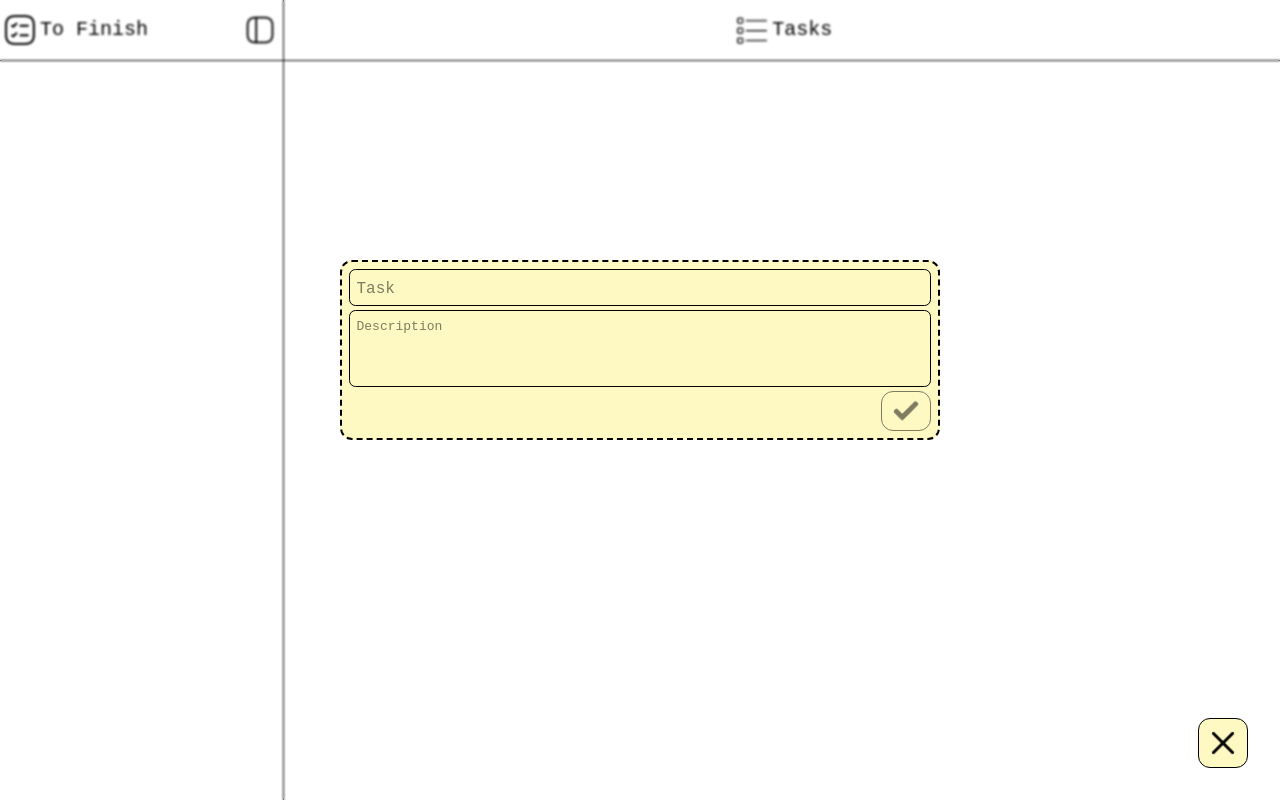
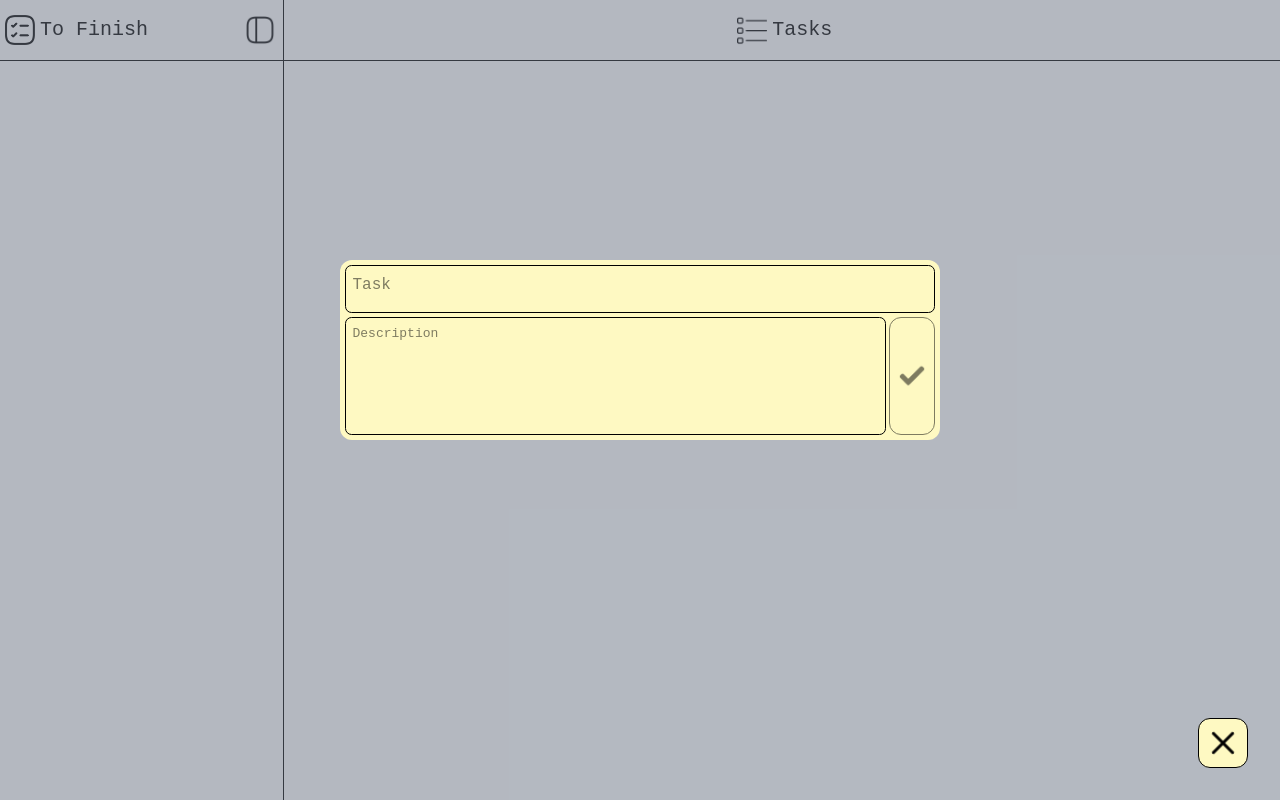
Before and after one commit to mohamedBkeirat/To-Finish, a React (Vite) app: page / in a window 1280 px wide. Both pictures are taken after a click on the button 1222 px from the left and 742 px from the top of the page. Built offline with nearby package versions, Linux system fonts and the light colour scheme.

Commit message:
refactor: extract deleteTask and handleCheckState into reusable functions

```diff
--- a/src/App.css
+++ b/src/App.css
@@ -8,7 +8,7 @@
   @apply  grid grid-cols-[1fr_3.5fr] grid-rows-[60px_1fr] w-full h-screen overflow-hidden;
 }
 .hover-mode{
-  @apply hover:cursor-pointer hover:bg-yellow-200 hover:border-2 hover:border-dashed
+  @apply hover:cursor-pointer hover:bg-yellow-200
 }
 .active-mode {
   @apply active:cursor-default active:bg-yellow-300 active:border-double
@@ -22,14 +22,8 @@
 .task-container{
   @apply  flex min-h-[45px] w-full rounded-[12px] border-[1px] p-[5px] items-center bg-yellow-200
 }
-.add-mode-container{
-  @apply grid grid-cols-[1fr] grid-rows-[1fr_2fr_1fr] h-[180px] w-[600px] rounded-[12px] p-[5px] bg-yellow-100 border-2 border-dashed mb-[100px]
-}
-.blur-container{
-  @apply absolute w-screen h-screen backdrop-blur-[1px] flex justify-center items-center
-}
 .textarea{
-  @apply resize-none p-2 break-words m-[2px] hover:!cursor-text rounded-lg focus:bg-yellow-200 border focus:border-2 text-[16px]
+  @apply resize-none p-2 break-words hover:!cursor-text rounded-lg focus:bg-yellow-200 border focus:border-2 text-[16px]
 }
 .sidebar-container{
   @apply h-screen border-r-[1px] overflow-y-auto border-t-[1px]
--- a/src/components/AddMode.tsx
+++ b/src/components/AddMode.tsx
@@ -5,17 +5,17 @@ import Button from './Button';
 import type { Dispatch, SetStateAction } from "react";
 import type { Task } from '../types/task';
 
-
 type addModeProps ={
   tasks: Task[]
   setTasks : Dispatch<SetStateAction<Task[]>>
 }
-export default function AddMode({tasks,setTasks}:addModeProps){
-
+export default function AddMode({
+  tasks,
+  setTasks,
+}:addModeProps){
+  const [taskValue,setTaskValue] = React.useState('')
+  const [descriptionValue,setdescriptionValue] = React.useState('')
   const [isClicked , setIsClick] = React.useState(false)
-  const [taskValue,setTaskValue] = React.useState('')
-  const [taskDescriptionValue,settaskDescriptionValue] = React.useState('')
-
 function handleToggle(){
     setIsClick(!isClicked)
 }
@@ -29,50 +29,57 @@ function isValue() {
   }
     const newTasks:Task[] = [...tasks, {
       task: taskValue,
-      description: taskDescriptionValue,
+      description: descriptionValue,
       id: crypto.randomUUID(),
       date: dayjs(),
-      isChecked:false
+      isChecked:false,
+      completedDate:null
     }]
     setTasks(newTasks)
     saveToStorage('tasks',newTasks)
     handleToggle()
     setTaskValue('')
-    settaskDescriptionValue('')
+    setdescriptionValue('')
   }
   return(
     <>
       {isClicked &&
-      <div className="blur-container" data-testid='blur-container' >
-        <div className='add-mode-container' data-testid='add-mode-container'>
+      <>
+      <div className="absolute z-40 w-screen h-screen bg-gray-500/50" onClick={handleToggle} data-testid='blur-container' />
+      <div className='flex justify-center items-center absolute w-screen h-screen'>
+        <div className='flex z-50 gap-1 flex-col h-[180px] w-[600px] rounded-[12px] p-[5px] bg-yellow-100  mb-[100px]' data-testid='add-mode-container'>
           <textarea
           onKeyDown={e=> {if(e.key === 'Enter'){addTask()}}}
           value={taskValue}
           onChange={(e)=>{setTaskValue(e.target.value)}}
           placeholder='Task'
           className='textarea hover-mode' />
-
+          <div className=' flex h-full gap-1 '>
             <textarea
-          value={taskDescriptionValue}
-          onChange={(e)=>{settaskDescriptionValue(e.target.value)}}
+            value={descriptionValue}
+            onChange={(e)=>{setdescriptionValue(e.target.value)}}
             placeholder='Description'
-          className='!text-[13px] textarea hover-mode' />
+            className='!text-[13px] w-full textarea hover-mode' />
 
             <Button
             imgSrc={"/images/icons/check.png"}
             alt="Save task"
             onClick={addTask}
             disabled={!isValue()}
-          className={`${!isValue()? 'cursor-not-allowed opacity-50' : 'hover-mode active-mode'} h-[40px] m-[2px] ml-auto`} />
+            className={`${!isValue()? 'cursor-not-allowed opacity-50' : 'hover-mode active-mode'} h-full mt-auto`} />
           </div>
         </div>
+      </div>
+      </>
+
       }
       <Button
       imgSrc={"/images/icons/plus.png"}
       imgClassName={`${isClicked && 'rotate-45'}`}
       onClick={handleToggle}
       alt="Add task"
-      className='fixed right-10 bottom-10 hover-mode active-mode' />
+      className='fixed right-10 z-50 bottom-10 hover-mode active-mode' />
     </>
+
 )
   }
--- a/src/components/TaskContainer.tsx
+++ b/src/components/TaskContainer.tsx
@@ -4,6 +4,8 @@ import saveToStorage from '../utils/saveToStorage';
 import type { Dispatch, ReactNode, SetStateAction } from "react";
 import dayjs from "dayjs";
 import formatDate from "../utils/formatDate";
+import deleteTask from "../utils/deletTask";
+import handleEditToggle from "../utils/handleEditToggle";
 
 type TaskContainerProps = {
   children: ReactNode;
@@ -23,47 +25,39 @@ export default function TaskContainer({
     return null;
 }
 
-  function deleteTask(taskId:string){
-
-    const newTasks = tasks.filter(task=>task.id !== taskId)
-
-    setTasks(newTasks)
-
-    saveToStorage('tasks',newTasks)
-
-  }
   function handleCheckState(taskId:string){
 
-    const newTasks = tasks.map(task => {
-      if (task.id !== taskId) return task;
+    const newTask:Task[] = tasks.map(
 
-      if (task.isChecked) {
-        const { completedDate, ...rest } = task;
-        return { ...rest, isChecked: false };
-      }
-      return { ...task, isChecked: true, completedDate: dayjs() };
-    });
+      task => task.id === taskId && !task.isChecked ?
 
-    setTasks(newTasks)
+      {...task, isChecked:true ,  isEditing: false, completedDate: dayjs() }
+      :
+      task.id === taskId ? {...task, isChecked:false, completedDate: null } : task
+    )
+    setTasks(newTask)
 
-    saveToStorage('tasks',newTasks)
+    saveToStorage('tasks',newTask)
+  }
 
-  }
-  function isChecked(taskId:string): boolean{
+  function isChecked():boolean{
     return currentTask?.isChecked ?? false
   }
 
   return (
-    <div data-testid='task-container' className={`task-container hover-mode ${ isChecked(taskId) && ' !bg-yellow-100 '}`}>
-      <input onClick={()=>handleCheckState(taskId)} checked={isChecked(taskId)} type="checkbox" className="h-[15px] w-[15px]" />
-
-
-      <div className="ml-[5px]">
+    <div data-testid='task-container' className={`task-container hover-mode
+      ${ isChecked() && ' !bg-yellow-100 '}
+      `}>
+      <div className="flex p-[6px]">
+        <input onClick={()=>handleCheckState(taskId)} checked={isChecked(taskId)} type="checkbox" className="h-[25px] w-[17px] rounded-[12px]" />
+      </div>
+      <div className="flex w-full h-full justify-between" onClick={()=>handleEditToggle({taskId, setTasks})}>
+      <div>
         <p className={` max-h-[100px]  overflow-auto max-w-[450px] break-words text-[18px] text-left ${isChecked(taskId) && 'text-gray-600 line-through'}`}>
           {children}
         </p>
           <p className={`text-[10px] text-left text-gray-600`}>
-            <span className="text-black">seted at</span> {formatDate(currentTask.date)}
+            <span className="text-black">set sat</span> {formatDate(currentTask.date)}
           </p>
           { currentTask?.completedDate &&
           <p className={`text-green-700 text-[10px] text-left`}>
@@ -71,12 +65,12 @@ export default function TaskContainer({
           </p>}
 
       </div>
-      <Button
-        onClick={()=>deleteTask(taskId)}
-        imgSrc="/images/icons/trash.png"
-        className="!m-[2px] !ml-auto !h-[35px] !w-[35px] hover-mode active-mode"
-      />
-
+        <Button
+          onClick={()=>deleteTask({taskId,tasks,setTasks})}
+          imgSrc="/images/icons/trash.png"
+          className="!ml-auto !h-full !w-[35px] hover-mode active-mode"
+        />
+    </div>
     </div>
   );
 }
--- a/src/types/task.ts
+++ b/src/types/task.ts
@@ -6,5 +6,6 @@ export type Task = {
   id: string;
   date: Dayjs|string;
   isChecked:boolean
-  completedDate?:Dayjs|string
+  completedDate:Dayjs|string|null
+  isEditing?:boolean
 };
--- /dev/null
+++ b/src/utils/deletTask.ts
@@ -0,0 +1,18 @@
+import saveToStorage from "./saveToStorage"
+import type { Task } from "../types/task"
+import type { Dispatch, SetStateAction } from "react";
+
+type deleteTaskProps = {
+  taskId:string;
+  tasks:Task[];
+  setTasks:Dispatch<SetStateAction<Task[]>>;
+}
+export default function deleteTask({taskId,tasks,setTasks}:deleteTaskProps){
+
+  const newTasks = tasks.filter(task=>task.id !== taskId)
+
+  setTasks(newTasks)
+
+  saveToStorage('tasks',newTasks)
+
+}
```
Also changed, not shown: src/App.tsx (+8 -2 lines). Lines whose indentation alone changed are shown as unchanged.
